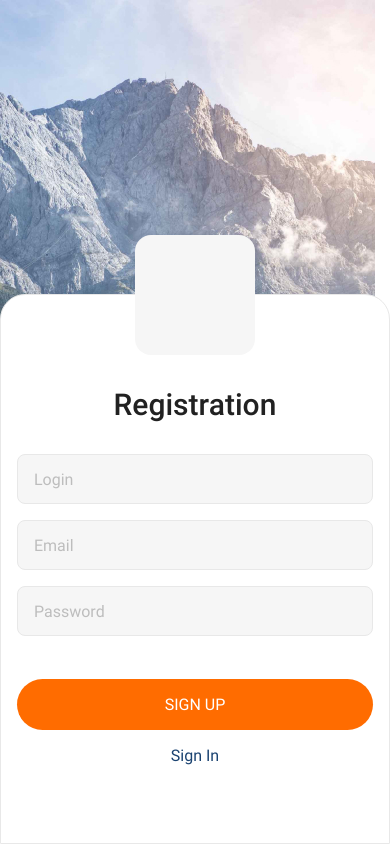
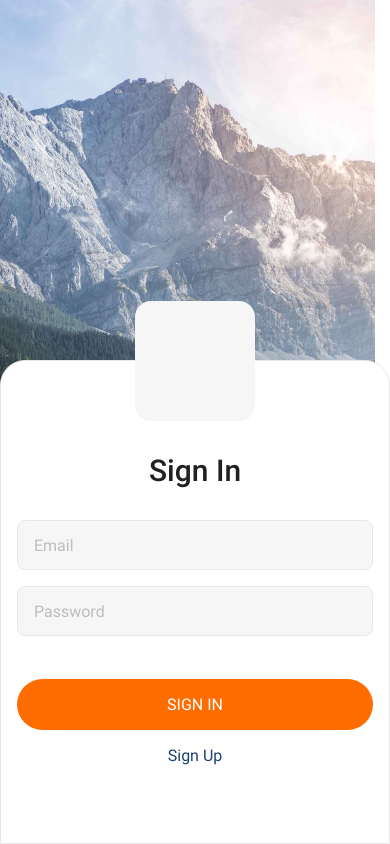
Before and after one commit to AnnaTsepilova/react-native-cli, a React Native app: screen / in a window 390 px wide. Built offline with nearby package versions, Linux system fonts and the light colour scheme.

Commit message:
refactoring imgBg/fonts

```diff
--- a/App.js
+++ b/App.js
@@ -1,15 +1,42 @@
+import React, { useState, useCallback } from "react";
 import { StatusBar } from "expo-status-bar";
-import { StyleSheet, View } from "react-native";
+
+import { StyleSheet, View, ImageBackground } from "react-native";
+
+import { useFonts } from "expo-font";
+import * as SplashScreen from "expo-splash-screen";
+SplashScreen.preventAutoHideAsync();
 
 import RegistrationScreen from "./screens/RegistrationScreen";
-//import LoginScreen from "./screens/LoginScreen.js";
+import LoginScreen from "./screens/LoginScreen.js";
 
 export default function App() {
+  const [fontsLoaded] = useFonts({
+    RobotoRegular: require("./assets/fonts/Roboto-Regular.ttf"),
+    RobotoMedium: require("./assets/fonts/Roboto-Medium.ttf"),
+  });
+
+  const onLayoutRootView = useCallback(async () => {
+    if (fontsLoaded) {
+      await SplashScreen.hideAsync();
+    }
+  }, [fontsLoaded]);
+
+  if (!fontsLoaded) {
+    return null;
+  }
+
   return (
-    <View style={styles.container}>
-      <RegistrationScreen />
-      {/* <LoginScreen /> */}
-      <StatusBar style="auto" />
+    <View style={styles.container} onLayout={onLayoutRootView}>
+      <ImageBackground
+        source={require("./assets/img/mainBg.jpg")}
+        resizeMode="cover"
+        style={styles.background}
+      >
+        {/* <RegistrationScreen /> */}
+        <LoginScreen />
+        <StatusBar style="auto" />
+      </ImageBackground>
     </View>
   );
 }
@@ -18,7 +45,10 @@ const styles = StyleSheet.create({
   container: {
     flex: 1,
     backgroundColor: "#fff",
-    // alignItems: "center",
-    // justifyContent: "center",
+  },
+
+  background: {
+    flex: 1,
+    justifyContent: "flex-end",
   },
 });
--- a/screens/LoginScreen.js
+++ b/screens/LoginScreen.js
@@ -1,11 +1,8 @@
 import React, { useEffect, useState, useCallback } from "react";
-import * as Font from "expo-font";
-import AppLoading from "expo-app-loading";
 
 import {
   StyleSheet,
   View,
-  ImageBackground,
   KeyboardAvoidingView,
   Platform,
   Text,
@@ -13,7 +10,6 @@ import {
   TouchableOpacity,
   Keyboard,
   TouchableWithoutFeedback,
-  Dimensions,
 } from "react-native";
 
 const initialState = {
@@ -21,17 +17,9 @@ const initialState = {
   password: "",
 };
 
-const loadFonts = async () => {
-  await Font.loadAsync({
-    RobotoRegular: require("../assets/fonts/Roboto-Regular.ttf"),
-    RobotoMedium: require("../assets/fonts/Roboto-Medium.ttf"),
-  });
-};
-
 export default function LoginScreen() {
   const [state, setState] = useState(initialState);
   const [isShownKeyboard, setIsShownKeyboard] = useState(false);
-  const [isReady, setIsReady] = useState(false);
 
   const keyboardHide = () => {
     setIsShownKeyboard(false);
@@ -40,23 +28,8 @@ export default function LoginScreen() {
     setState(initialState);
   };
 
-  if (!isReady) {
-    return (
-      <AppLoading
-        startAsync={loadFonts}
-        onFinish={() => setIsReady(true)}
-        onError={console.warn}
-      />
-    );
-  }
-
   return (
     <TouchableWithoutFeedback onPress={keyboardHide}>
-      <ImageBackground
-        source={require("../assets/img/mainBg.jpg")}
-        resizeMode="cover"
-        style={styles.background}
-      >
       <KeyboardAvoidingView
         behavior={Platform.OS == "ios" ? "padding" : "height"}
       >
@@ -105,17 +78,11 @@ export default function LoginScreen() {
           </View>
         </View>
       </KeyboardAvoidingView>
-      </ImageBackground>
     </TouchableWithoutFeedback>
   );
 }
 
 const styles = StyleSheet.create({
-  background: {
-    flex: 1,
-    justifyContent: "flex-end",
-  },
-
   formContainer: {
     paddingBottom: 78,
     paddingHorizontal: 16,
--- a/screens/RegistrationScreen.js
+++ b/screens/RegistrationScreen.js
@@ -1,14 +1,8 @@
 import React, { useEffect, useState, useCallback } from "react";
-import * as Font from "expo-font";
-import AppLoading from "expo-app-loading";
-//import * as SplashScreen from "expo-splash-screen";
-
-//import DocumentPicker from "react-native-document-picker";
 
 import {
   StyleSheet,
   View,
-  ImageBackground,
   KeyboardAvoidingView,
   Platform,
   Text,
@@ -16,7 +10,6 @@ import {
   TouchableOpacity,
   Keyboard,
   TouchableWithoutFeedback,
-  Dimensions,
 } from "react-native";
 
 const initialState = {
@@ -25,22 +18,9 @@ const initialState = {
   password: "",
 };
 
-//SplashScreen.preventAutoHideAsync();
-
-const loadFonts = async () => {
-  await Font.loadAsync({
-    RobotoRegular: require("../assets/fonts/Roboto-Regular.ttf"),
-    RobotoMedium: require("../assets/fonts/Roboto-Medium.ttf"),
-  });
-};
-
 export default function RegistrationScreen() {
   const [state, setState] = useState(initialState);
   const [isShownKeyboard, setIsShownKeyboard] = useState(false);
-  const [isReady, setIsReady] = useState(false);
-  const [dimensions, setDimensions] = useState(
-    Dimensions.get("window").width - 16 * 2
-  );
 
   const keyboardHide = () => {
     setIsShownKeyboard(false);
@@ -49,71 +29,8 @@ export default function RegistrationScreen() {
     setState(initialState);
   };
 
-  // useEffect(() => {
-  //   async function prepare() {
-  //     try {
-  //       // Pre-load fonts, make any API calls you need to do here
-  //       await Font.loadAsync({
-  //         RobotoRegular: require("../assets/fonts/Roboto-Regular.ttf"),
-  //         RobotoMedium: require("../assets/fonts/Roboto-Medium.ttf"),
-  //       });
-  //     } catch (e) {
-  //       console.warn(e);
-  //     } finally {
-  //       // Tell the application to render
-  //       setIsReady(true);
-  //     }
-  //   }
-  //   prepare();
-  // }, []);
-
-  // useEffect(() => {
-  //   const onChange = () => {
-  //     const width = Dimensions.get("window").width - 16 * 2;
-  //     setDimensions(width);
-  //   };
-
-  //   Dimensions.addEventListener("change", onChange);
-  //   return () => {
-  //     Dimensions.removeEventListener("change", onChange);
-  //   };
-  // }, []);
-
-  // const onLayoutRootView = useCallback(async () => {
-  //   if (isReady) {
-  //     // This tells the splash screen to hide immediately! If we call this after
-  //     // `setAppIsReady`, then we may see a blank screen while the app is
-  //     // loading its initial state and rendering its first pixels. So instead,
-  //     // we hide the splash screen once we know the root view has already
-  //     // performed layout.
-  //     await SplashScreen.hideAsync();
-  //   }
-  // }, [isReady]);
-
-  // if (!isReady) {
-  //   return null;
-  // }
-
-  if (!isReady) {
   return (
-      <AppLoading
-        startAsync={loadFonts}
-        onFinish={() => setIsReady(true)}
-        onError={console.warn}
-      />
-    );
-  }
-
-  return (
-    // <View
-    // onLayout={onLayoutRootView}
-    // >
     <TouchableWithoutFeedback onPress={keyboardHide}>
-      <ImageBackground
-        source={require("../assets/img/mainBg.jpg")}
-        resizeMode="cover"
-        style={styles.background}
-      >
       <KeyboardAvoidingView
         behavior={Platform.OS == "ios" ? "padding" : "height"}
       >
@@ -173,19 +90,11 @@ export default function RegistrationScreen() {
           </View>
         </View>
       </KeyboardAvoidingView>
-      </ImageBackground>
     </TouchableWithoutFeedback>
-    // </View>
   );
 }
 
 const styles = StyleSheet.create({
-  background: {
-    flex: 1,
-    justifyContent: "flex-end",
-    //alignItems: "center",
-  },
-
   formContainer: {
     paddingBottom: 78,
     paddingHorizontal: 16,
```
Lines whose indentation alone changed are shown as unchanged.
